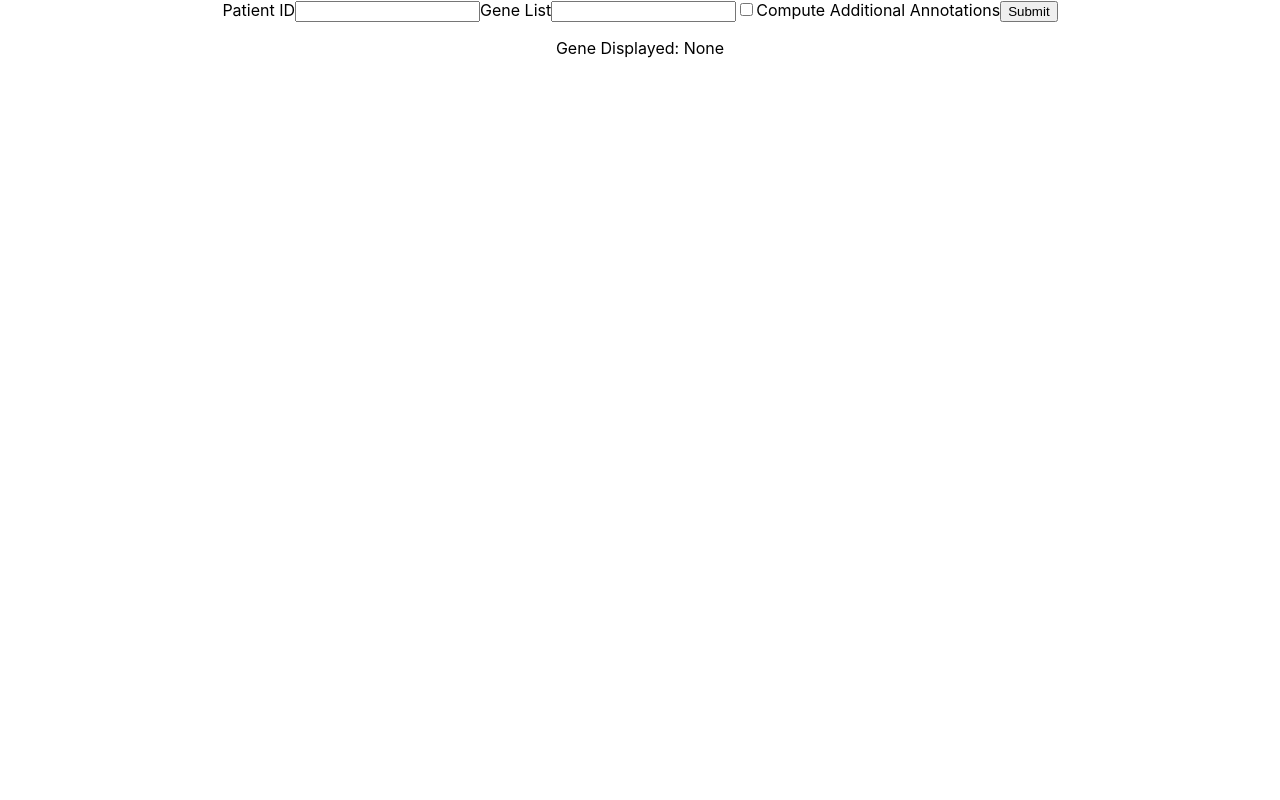
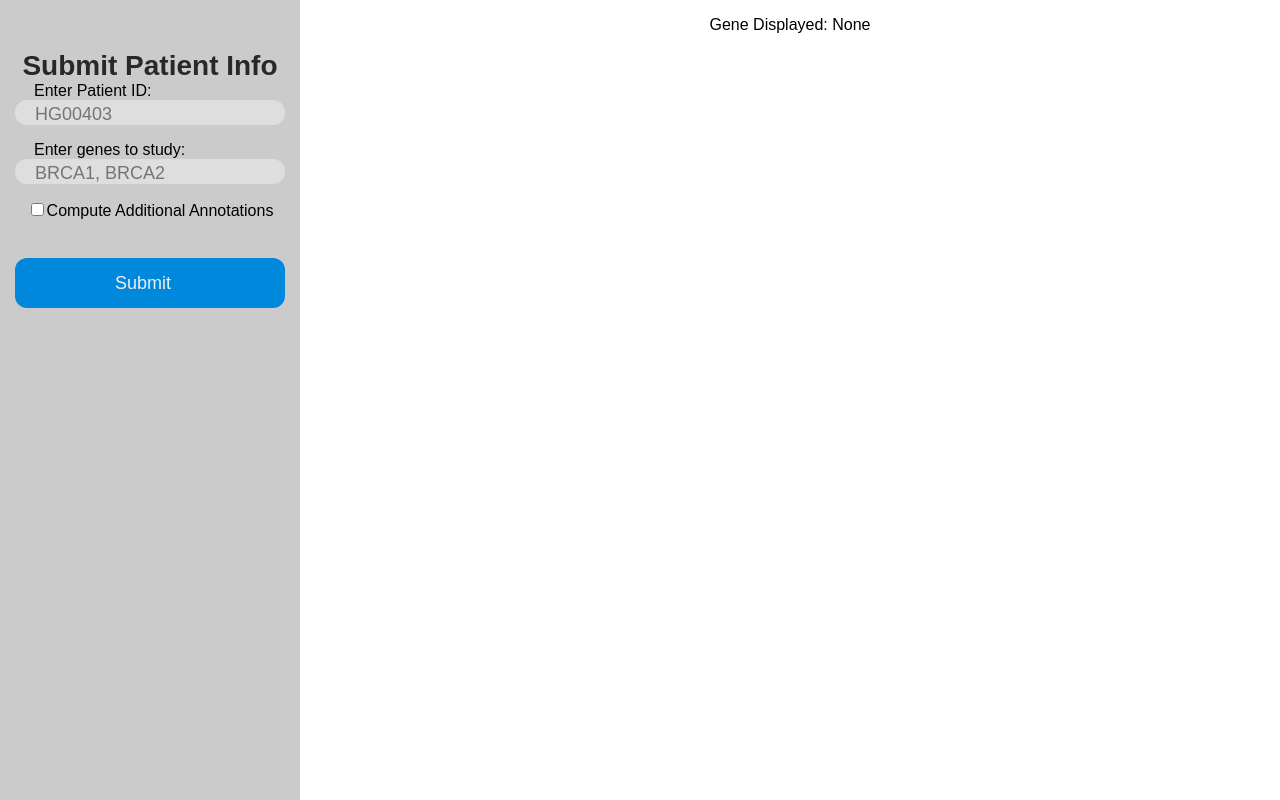
Before and after one commit to FHIR/genomics-operations, a React (Create React App) app in the folder genomics-apps/rare-disease-app/: page / in a window 1280 px wide. Built offline with nearby package versions, Linux system fonts and the light colour scheme.

Commit message:
Added CSS styling

```diff
--- a/genomics-apps/rare-disease-app/src/App.css
+++ b/genomics-apps/rare-disease-app/src/App.css
@@ -36,3 +36,33 @@
     transform: rotate(360deg);
   }
 }
+
+.sidebar{
+  height: 100%; /* Full-height: remove this if you want "auto" height */
+  width: 300px; /* Set the width of the sidebar */
+  position: fixed; /* Fixed Sidebar (stay in place on scroll) */
+  z-index: 1; /* Stay on top */
+  top: 0; /* Stay at the top */
+  left: 0;
+  background-color: rgb(203, 203, 203); /* Black */
+  overflow-x: hidden; /* Disable horizontal scroll */
+  padding-top: 20px;
+}
+
+.variantTables{
+  margin-left: 300px; /* Same as the width of the sidebar */
+  padding: 0px 10px;
+}
+
+.geneButtonContainer {
+  padding-top: 20px;
+  width: 100%;
+}
+
+.geneButton {
+  width: 90%;
+  font-size: 18px;
+  color: green;
+  padding: 5px;
+  margin-bottom: 5px;
+}
--- a/genomics-apps/rare-disease-app/src/App.tsx
+++ b/genomics-apps/rare-disease-app/src/App.tsx
@@ -5,6 +5,7 @@ import './App.css';
 import SortableTable from "./components/SortableTable";
 import PatientInfoForm from "./components/PatientInfoForm";
 import MNVTable from "./components/MNVTable";
+import LoadingSpinner from "./components/Spinner";
 import GeneButton from "./components/GeneButton";
 import { ListFormat } from "typescript";
 import axios from "axios";
@@ -32,16 +33,9 @@ type MNVRow = {
 function App() {
   const [geneButtons, setGeneButtons] = useState<Array<{ geneName: string, geneData: Array<VariantRow>, mnvData: Array<MNVRow> }>>([])
   const [selectedGene, setSelectedGene] = useState<{ geneName: string, geneData: Array<VariantRow>, mnvData: Array<MNVRow> }>({ geneName: "None", geneData: [], mnvData: [] })
+  const [genesToLoad, setGenesToLoad] = useState<Array<string>>([])
 
   var geneListData: Array<{ geneName: string, geneData?: Array<VariantRow> }> = []
-
-  // const handleForm = (formData: { patientID: string, geneList: Array<string>, addAnnFlag: boolean }) => {
-  //   // Update these state variables from within the form component
-  //   patientID.current = formData.patientID
-  //   setGeneList(formData.geneList)
-  //   addAnnFlag.current = formData.addAnnFlag
-
-  // }
 
   const getGeneData = (newGene: { geneName: string, geneData: Array<VariantRow>, mnvData: Array<MNVRow> }) => {
     // Update state variable from within the form component
@@ -59,6 +53,19 @@ function App() {
       return geneButtonsUpdatedTarget
     })
 
+    setGenesToLoad((prevGenesToLoad) => {
+      let newGenesToLoad = prevGenesToLoad.filter(function (geneName) {
+        return geneName !== newGene.geneName
+      })
+
+      return newGenesToLoad
+    })
+
+  }
+
+  const setSpinnerInfo = (genesToLoad: Array<string>) => {
+    // Update state variable from within the form component
+    setGenesToLoad(genesToLoad)
   }
 
   function makeButton(geneDict: { geneName: string, geneData: Array<VariantRow>, mnvData: Array<MNVRow> }) {
@@ -67,11 +74,17 @@ function App() {
     }
     return (
       <button
-        style={{ color: 'green' }}
+        className="geneButton"
         onClick={() => setSelectedGene(geneDict)}>
         {geneDict.geneName}
       </button>
     );
+  }
+
+  function displaySpinner() {
+    if(genesToLoad.length > 0) {
+      return <LoadingSpinner/>
+    }
   }
 
   function displaySNVData() {
@@ -88,15 +101,20 @@ function App() {
 
   return (
     <div className="App">
-      <div id="patientInfoForm">
-        <PatientInfoForm callback={getGeneData} />
+      <div className="sidebar">
+        <div id="patientInfoForm">
+          <PatientInfoForm callback={getGeneData} setSpinnerInfo={setSpinnerInfo}/>
+        </div>
+        <div>{displaySpinner()}</div>
+        <div className="geneButtonContainer">
+          {geneButtons.map((geneDict) => makeButton(geneDict))}
+        </div>
       </div>
-      <div>
-        {geneButtons.map((geneDict) => makeButton(geneDict))}
+      <div className="variantTables">
+        <p>Gene Displayed: {selectedGene.geneName}</p>
+        <div>{displaySNVData()}</div>
+        <div>{displayMNVData()}</div>
       </div>
-      <p>Gene Displayed: {selectedGene.geneName}</p>
-      <div>{displaySNVData()}</div>
-      <div>{displayMNVData()}</div>
     </div>
   );
 }
--- /dev/null
+++ b/genomics-apps/rare-disease-app/src/component-stylesheets/PatientInfoForm.css
@@ -0,0 +1,68 @@
+  .form {
+    color: #ffffff;
+    border-radius: 20px;
+    box-sizing: border-box;
+    height: 500px;
+    padding: 40px;
+    width: 320px;
+    z-index: 2;
+  }
+
+  .title {
+    color: rgb(40, 40, 40);
+    font-family: sans-serif;
+    font-size: 28px;
+    font-weight: 600;
+    margin-top: 30px;
+  }
+
+  .subtitle {
+    color: #eee;
+    font-family: sans-serif;
+    font-size: 16px;
+    font-weight: 600;
+    margin-top: 10px;
+  }
+
+  .input-container {
+    height: 50px;
+    position: relative;
+    width: 100%;
+  }
+
+  .inputLabel{
+    float: left;
+    margin-left: 34px;
+  }
+
+  .input {
+    background-color: #dedede;
+    border-radius: 12px;
+    border: 0;
+    box-sizing: border-box;
+    color: #eee;
+    font-size: 18px;
+    height: 100%;
+    outline: 0;
+    padding: 4px 20px 0;
+    width: 90%;
+  }
+
+  .submit {
+    background-color: #08d;
+    border-radius: 12px;
+    border: 0;
+    box-sizing: border-box;
+    color: #eee;
+    cursor: pointer;
+    font-size: 18px;
+    height: 50px;
+    margin-top: 38px;
+    text-align: center;
+    width: 90%;
+    padding-right: 20px;
+  }
+
+  .submit:active {
+    background-color: #06b;
+  }
--- /dev/null
+++ b/genomics-apps/rare-disease-app/src/component-stylesheets/Spinner.css
@@ -0,0 +1,99 @@
+.spinner-container {
+  margin-top: 20px;
+  margin-left: 20px;
+  display: flex;
+  justify-content: left;
+  align-items: left;
+  height: 40px;
+}
+
+.spinner-label {
+  display: inline-block;
+  margin-left: 20px;
+  margin-top: 10px;
+}
+
+.lds-roller {
+    display: inline-block;
+    position: relative;
+    width: 40px;
+    height: 40px;
+}
+  .lds-roller div {
+    animation: lds-roller 1.2s cubic-bezier(0.5, 0, 0.5, 1) infinite;
+    transform-origin: 20px 20px;
+  }
+  .lds-roller div:after {
+    content: " ";
+    display: block;
+    position: absolute;
+    width: 3.5px;
+    height: 3.5px;
+    border-radius: 50%;
+    background: #fff;
+    margin: -2px 0 0 -2px;
+  }
+  .lds-roller div:nth-child(1) {
+    animation-delay: -0.036s;
+  }
+  .lds-roller div:nth-child(1):after {
+    top: 31.5px;
+    left: 31.5px;
+  }
+  .lds-roller div:nth-child(2) {
+    animation-delay: -0.072s;
+  }
+  .lds-roller div:nth-child(2):after {
+    top: 34px;
+    left: 28px;
+  }
+  .lds-roller div:nth-child(3) {
+    animation-delay: -0.108s;
+  }
+  .lds-roller div:nth-child(3):after {
+    top: 35.5px;
+    left: 24px;
+  }
+  .lds-roller div:nth-child(4) {
+    animation-delay: -0.144s;
+  }
+  .lds-roller div:nth-child(4):after {
+    top: 36px;
+    left: 20px;
+  }
+  .lds-roller div:nth-child(5) {
+    animation-delay: -0.18s;
+  }
+  .lds-roller div:nth-child(5):after {
+    top: 35.5px;
+    left: 16px;
+  }
+  .lds-roller div:nth-child(6) {
+    animation-delay: -0.216s;
+  }
+  .lds-roller div:nth-child(6):after {
+    top: 34px;
+    left: 12px;
+  }
+  .lds-roller div:nth-child(7) {
+    animation-delay: -0.252s;
+  }
+  .lds-roller div:nth-child(7):after {
+    top: 31.5px;
+    left: 8.5px;
+  }
+  .lds-roller div:nth-child(8) {
+    animation-delay: -0.288s;
+  }
+  .lds-roller div:nth-child(8):after {
+    top: 28px;
+    left: 6px;
+  }
+  @keyframes lds-roller {
+    0% {
+      transform: rotate(0deg);
+    }
+    100% {
+      transform: rotate(360deg);
+    }
+  }
--- /dev/null
+++ b/genomics-apps/rare-disease-app/src/component-stylesheets/VariantTable.css
@@ -0,0 +1,48 @@
+body {
+    height: 100%;
+  }
+  body {
+    margin: 0;
+    background: white;
+    font-family: sans-serif;
+    font-weight: 100;
+  }
+  .container {
+    position: absolute;
+    top: 50%;
+    left: 50%;
+    transform: translate(-50%, -50%);
+  }
+  table {
+    width: 100%;
+    border-collapse: collapse;
+    overflow: hidden;
+    box-shadow: 0 0 20px rgba(0, 0, 0, 0.1);
+  }
+  th, td {
+    padding: 15px;
+    background-color: rgba(255, 255, 255, 0.2);
+    color: rgb(77, 73, 73);
+  }
+  th {
+    text-align: left;
+  }
+  thead {
+    background-color: #bcbcbe;
+  }
+  tbody tr:hover {
+    background-color: rgba(174, 174, 174, 0.3);
+  }
+  tbody td {
+    position: relative;
+  }
+  tbody td:hover:before {
+    content: "";
+    position: absolute;
+    left: 0;
+    right: 0;
+    top: -9999px;
+    bottom: -9999px;
+    background-color: rgba(174, 174, 174, 0.3);
+    z-index: -1;
+  }
--- a/genomics-apps/rare-disease-app/src/components/PatientInfoForm.tsx
+++ b/genomics-apps/rare-disease-app/src/components/PatientInfoForm.tsx
@@ -1,5 +1,6 @@
 import { getEventListeners } from "events";
 import React from "react";
+import "../component-stylesheets/PatientInfoForm.css"
 
 type VariantRow = {
     spdi: string,
@@ -437,8 +438,9 @@ function getGeneData({ patientID, gene, addAnnFlag, callback }:
     getFHIRResponse()
 }
 
-export default function PatientInfoForm({ callback }: {
-    callback: (geneData: { geneName: string, geneData: Array<VariantRow>, mnvData: Array<MNVRow> }) => void
+export default function PatientInfoForm({ callback, setSpinnerInfo }: {
+    callback: (geneData: { geneName: string, geneData: Array<VariantRow>, mnvData: Array<MNVRow> }) => void,
+    setSpinnerInfo: (geneNames: Array<string>) => void
 }) {
 
     function handleSubmit(event: React.FormEvent<HTMLFormElement>) {
@@ -453,11 +455,11 @@ export default function PatientInfoForm({ callback }: {
 
         const data = {
             patientID: elements.patientID.value,
-            geneList: elements.geneList.value.split(","),
+            geneList: elements.geneList.value.replaceAll(" ", "").split(","),
             addAnnFlag: elements.addAnnFlag.checked,
         };
 
-
+        setSpinnerInfo(data.geneList)
 
         console.log(`Here's your data: ${JSON.stringify(data, undefined, 2)}`);
         data.geneList.map((gene) => {
@@ -468,16 +470,18 @@ export default function PatientInfoForm({ callback }: {
 
     return (
         <form onSubmit={handleSubmit}>
-            <label htmlFor="patientID">Patient ID</label>
-            <input id="patientID" type="text" />
+            <div className="title">Submit Patient Info</div>
+            <label htmlFor="patientID" className="inputLabel">Enter Patient ID:</label>
+            <input id="patientID" type="text" placeholder="HG00403" className="input" />
+            <p></p>
+            <label htmlFor="geneList" className="inputLabel">Enter genes to study:</label>
+            <input id="geneList" type="text" placeholder="BRCA1, BRCA2" className="input"/>
 
-            <label htmlFor="geneList">Gene List</label>
-            <input id="geneList" type="text" />
-
+            <p></p>
             <input id="addAnnFlag" type="checkbox" />
             <label htmlFor="addAnnFlag">Compute Additional Annotations</label>
 
-            <button type="submit">Submit</button>
+            <button type="submit" className="submit">Submit</button>
         </form>
     );
 }
--- a/genomics-apps/rare-disease-app/src/components/SortableTable.tsx
+++ b/genomics-apps/rare-disease-app/src/components/SortableTable.tsx
@@ -1,4 +1,5 @@
 import { MouseEventHandler, useCallback, useState } from "react";
+import "../component-stylesheets/VariantTable.css"
 
 const dataHeaders = [{
   spdi: "",
--- /dev/null
+++ b/genomics-apps/rare-disease-app/src/components/Spinner.tsx
@@ -0,0 +1,10 @@
+import "../component-stylesheets/Spinner.css"
+
+export default function LoadingSpinner() {
+    return (
+      <div className="spinner-container">
+        <div className="lds-roller"><div></div><div></div><div></div><div></div><div></div><div></div><div></div><div></div></div>
+        <div className="spinner-label">Loading genes, please wait</div>
+      </div>
+    );
+  }
```
